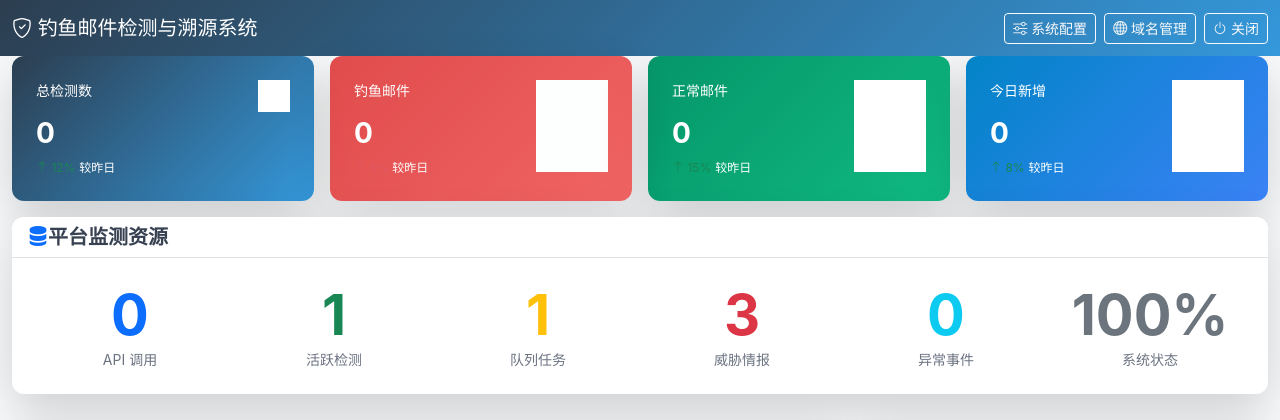
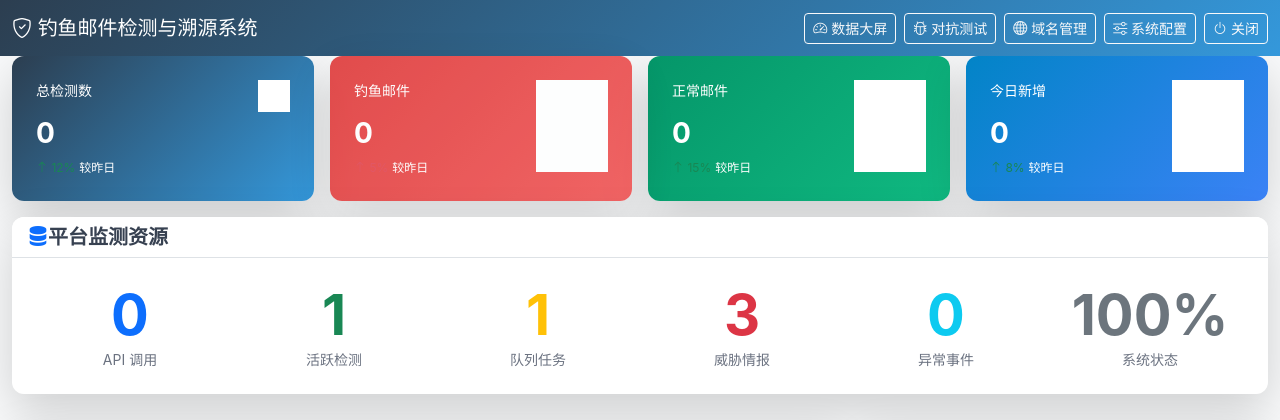
Before and after one commit to woaishimoxi/new-pishing, a Flask app: page / in a window 1280 px wide. Shown: the top 420 px of the page. Run offline with Flask 3, Linux system fonts and the light colour scheme; data that the repository does not hold is empty; some libraries are stand-ins or nearby versions.

Commit message:
ui: 主页添加导航按钮
新增导航按钮:
- 数据大屏 (/bigscreen)
- 对抗测试 (/adversarial)
- 域名管理 (/domains)
- 系统配置 (/settings)
- 关闭系统

```diff
--- a/src/templates/dashboard.html
+++ b/src/templates/dashboard.html
@@ -626,11 +626,17 @@
                 钓鱼邮件检测与溯源系统
             </a>
             <div class="d-flex ms-auto gap-2">
-                <a href="/settings" class="btn btn-sm btn-outline-light" title="系统配置">
-                    <i class="bi bi-sliders"></i> 系统配置
+                <a href="/bigscreen" class="btn btn-sm btn-outline-light" title="数据大屏">
+                    <i class="bi bi-speedometer2"></i> 数据大屏
+                </a>
+                <a href="/adversarial" class="btn btn-sm btn-outline-light" title="对抗测试">
+                    <i class="bi bi-bug"></i> 对抗测试
                 </a>
                 <a href="/domains" class="btn btn-sm btn-outline-light" title="域名管理">
                     <i class="bi bi-globe"></i> 域名管理
+                </a>
+                <a href="/settings" class="btn btn-sm btn-outline-light" title="系统配置">
+                    <i class="bi bi-sliders"></i> 系统配置
                 </a>
                 <button class="btn btn-sm btn-outline-light" type="button" onclick="shutdownSystem()" title="关闭系统">
                     <i class="bi bi-power"></i> 关闭
```
